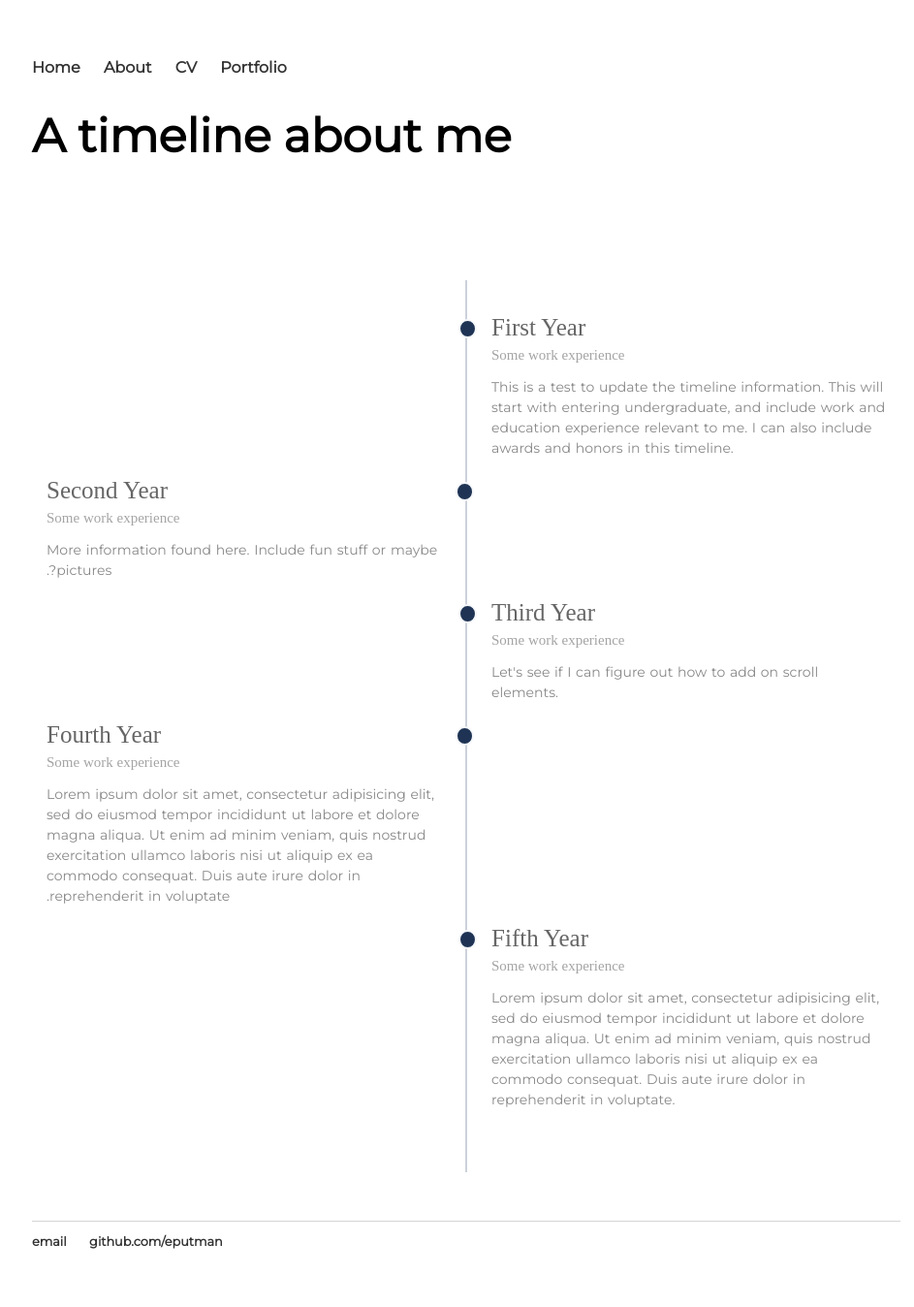
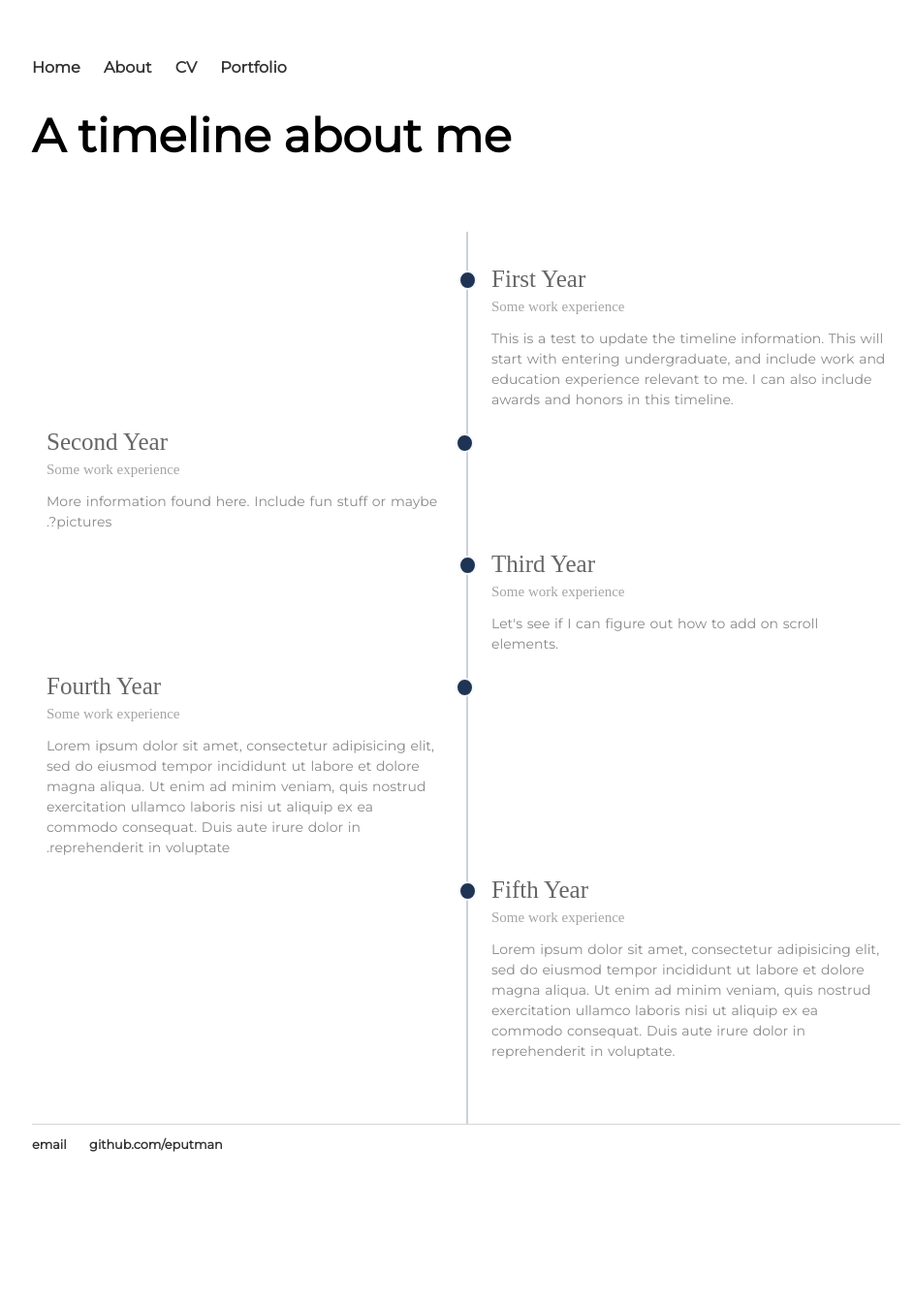
Before and after one commit to eputman/eputman.github.io, a Jekyll site: the page built from about/index.html, in a window 1280 px wide. Shown: the whole page at 97% size, without its empty margins (159-1102 px from the left). Built offline with Jekyll 4.4.1, drawn with Linux system fonts in a browser that asks for light colours; after the commit the page ends 1248 px from its top, so only the background shows below that.

Commit message:
Update timeline.css

```diff
--- a/css/timeline.css
+++ b/css/timeline.css
@@ -48,7 +48,7 @@ ul.posts li {
 
 .container {
    padding: 50px 0;
-   margin: 50px auto;
+   /*margin: 50px auto;*/
    position: relative;
    overflow: hidden;
 }
@@ -59,7 +59,7 @@ ul.posts li {
    top: 20px;
    left: 50%;
    width: 2px;
-   margin-left: -1px;
+   /*margin-left: -1px;*/
    height: 100%;
    background: #CCD1D9;
    z-index: 1
@@ -96,6 +96,7 @@ ul.posts li {
    border: 2px solid #F5F7FA;
    background: #1f3454;
    margin-top: 10px;
+   align-items: center;
    z-index: 9999
 }
 
```
